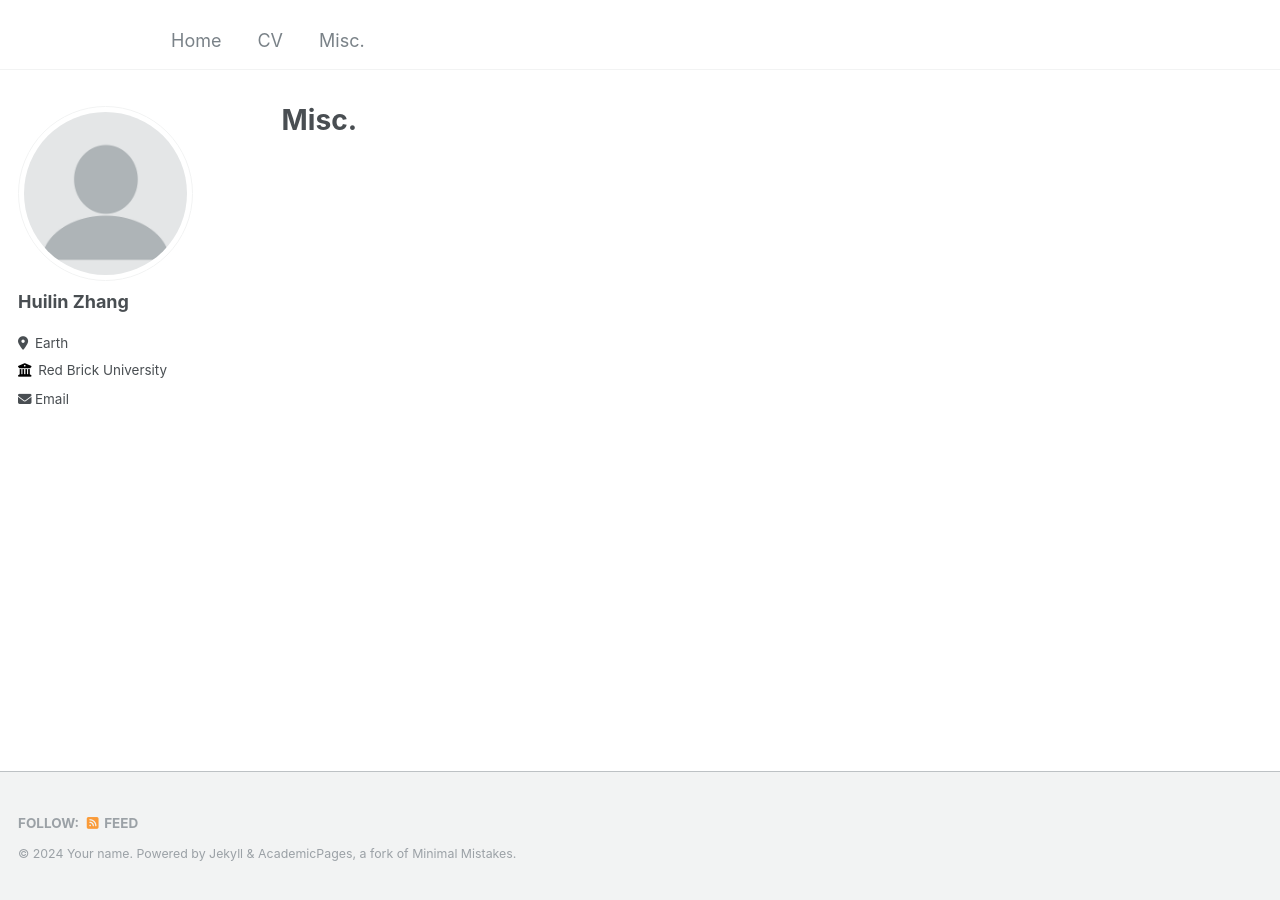
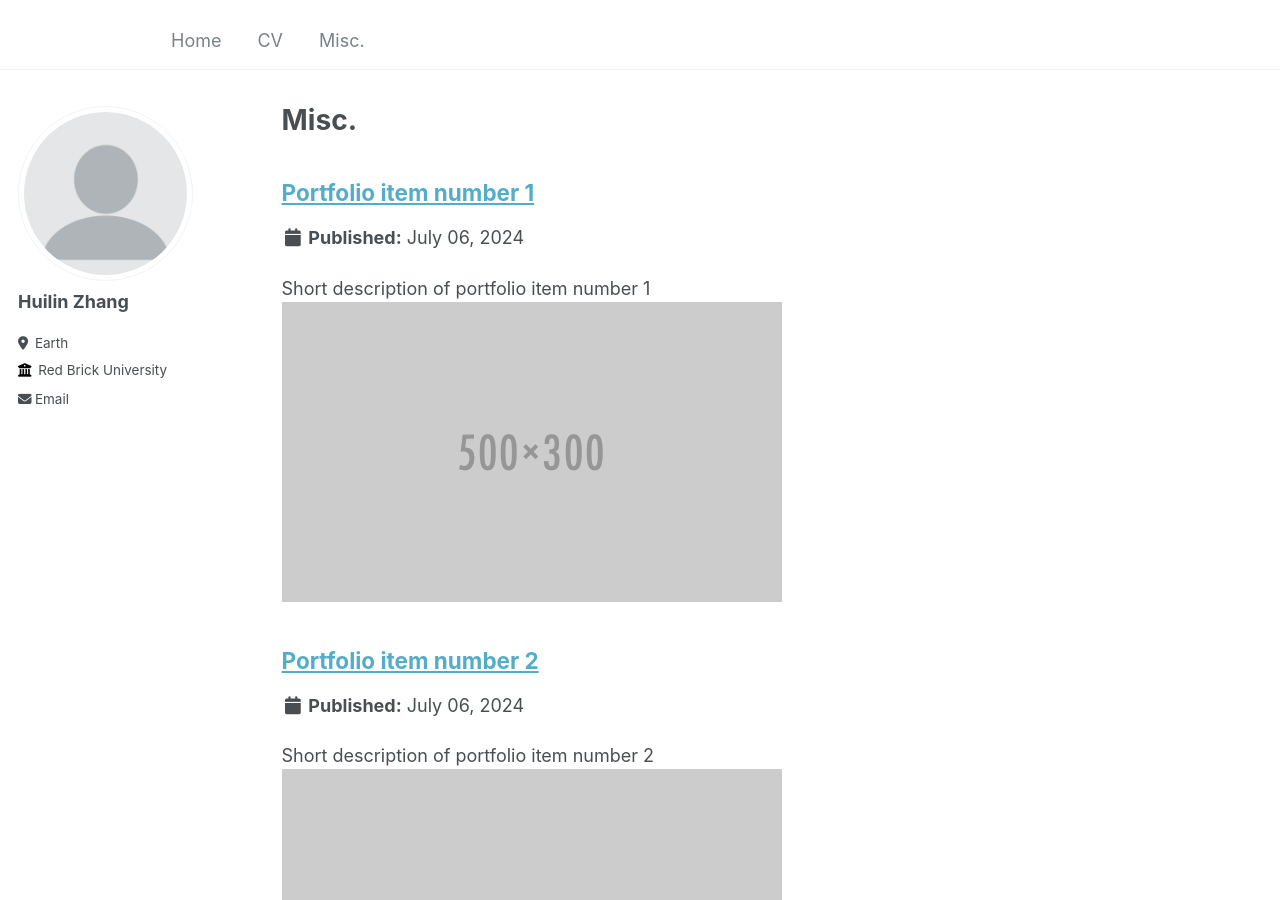
Before and after one commit to huilin-zhang/huilin-zhang.github.io, a Jekyll site: the page built from _pages/misc.html, in a window 1280 px wide and 900 px high. Built offline with Jekyll 4.4.1, drawn with Linux system fonts in a browser that asks for light colours; part of the change alters nothing that is shown.

```diff
--- a/_config.yml
+++ b/_config.yml
@@ -200,13 +200,13 @@ kramdown:
 
 # Collections
 collections:
+  misc:
+    output: true
+    permalink: /:collection/:path/
   teaching:
     output: true
     permalink: /:collection/:path/
   publications:
-    output: true
-    permalink: /:collection/:path/
-  portfolio:
     output: true
     permalink: /:collection/:path/
   talks:
```
